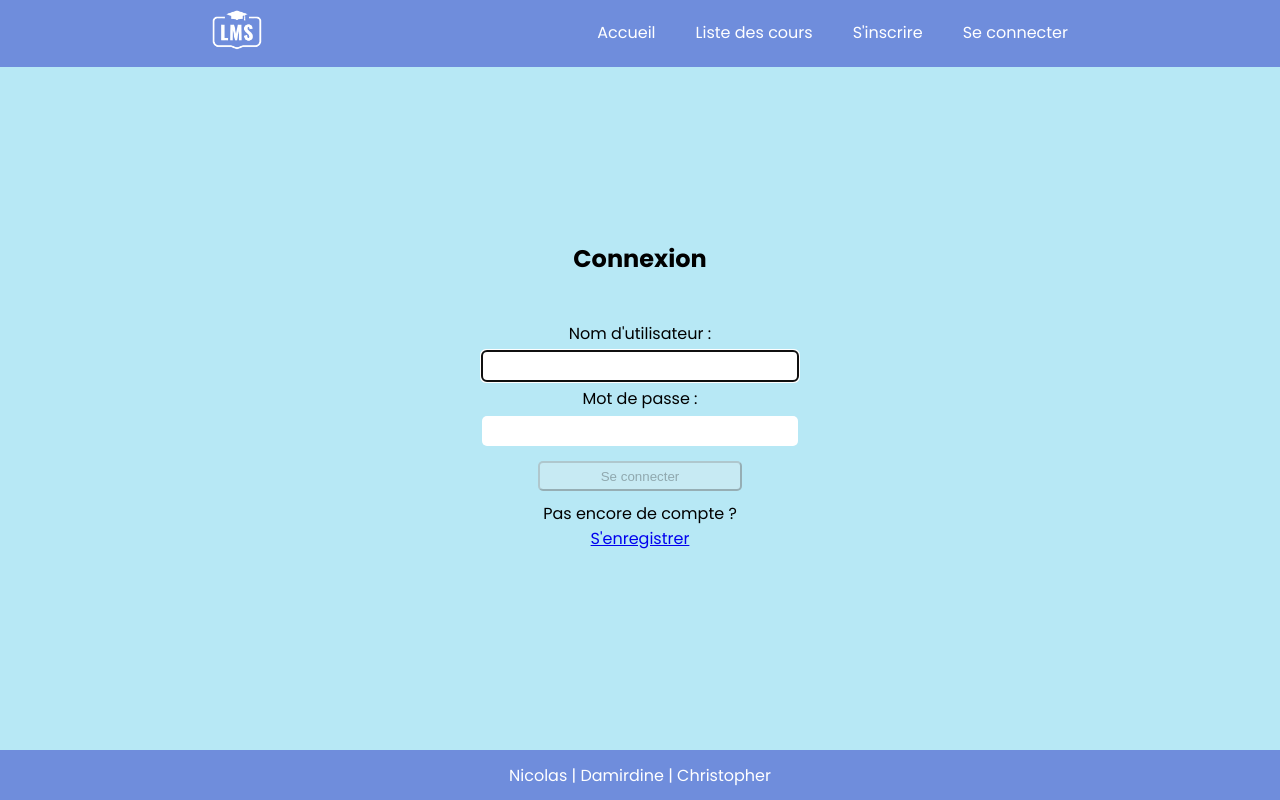
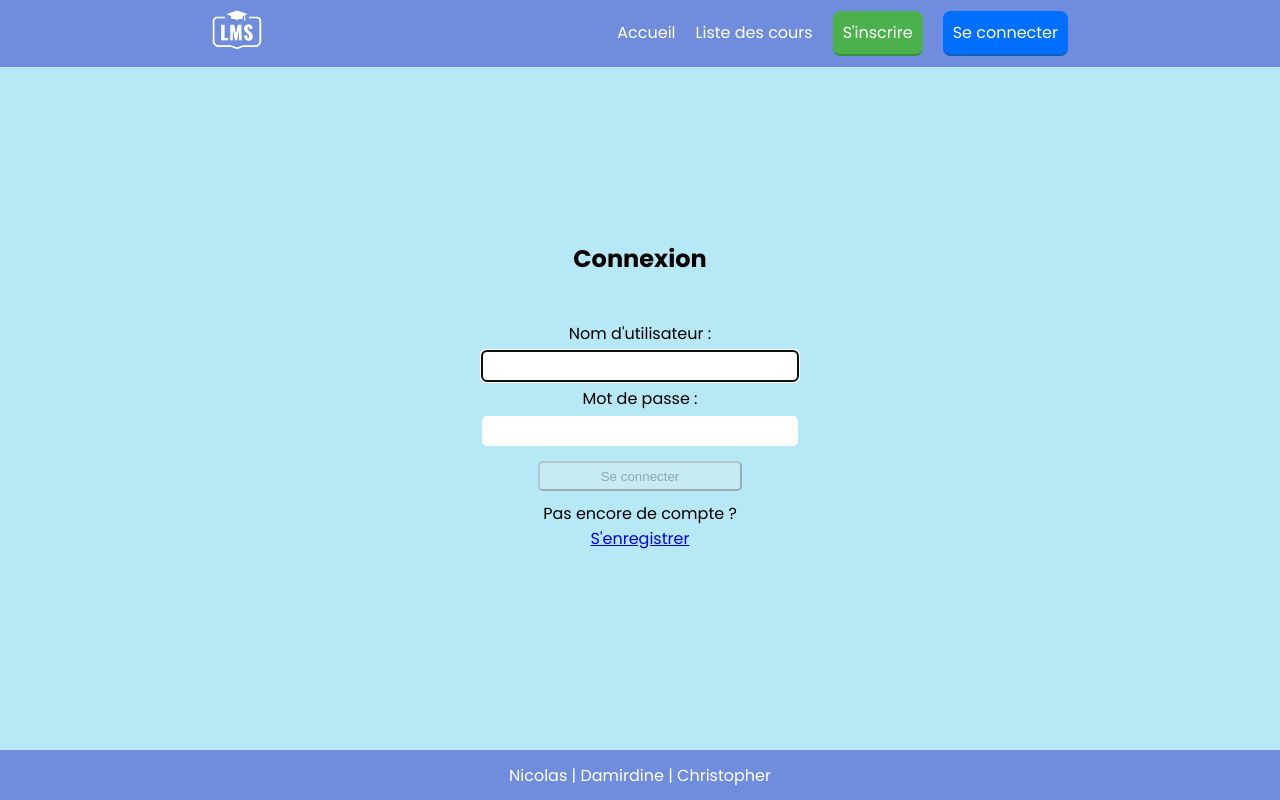
Before and after one commit to ntapiaDev/lms-project, a React (Create React App) app: page /connexion in a window 1280 px wide. Built offline with nearby package versions, Linux system fonts and the light colour scheme.

Commit message:
Style boutons

```diff
--- a/src/components/header.jsx
+++ b/src/components/header.jsx
@@ -39,14 +39,14 @@ export default function Header() {
               <Link to="/cours">Liste des cours</Link>
             </li>
             {!auth.user ?
-              <><li>
-                  <Link to="/inscription">S'inscrire</Link>
+              <><li className="button-inscription">
+                  <Link to="/inscription" >S'inscrire</Link>
                 </li>
-                <li>
+                <li className="button-connexion">
                   <Link to="/connexion">Se connecter</Link>
                 </li>
               </>
-            : <li>
+            : <li className="button-deconnexion">
                 <Link to="/deconnexion">Se déconnecter</Link>
               </li>
             }
--- a/src/css/App.css
+++ b/src/css/App.css
@@ -157,9 +157,6 @@ figure{
   flex-direction: column;
   align-items: center;
 }
-figure img{
-
-}
 
 .cours-content img{
   max-width: 100%;
@@ -178,6 +175,42 @@ figure img{
 .loading{
   font-size: 2em;
 }
+
+.button-inscription a{
+  border-bottom: rgb(60, 143, 60)  2px solid;
+  padding: 10px;
+  border-radius: 8px;
+  background-color: rgb(76, 177, 76) ;
+  transition: 0.5s;
+}
+
+.button-connexion a{
+  border-bottom: rgb(19, 93, 190) 2px solid;
+  padding: 10px;
+  border-radius: 8px;
+  background-color: rgb(0, 110, 255) ;
+  transition: 0.5s;
+}
+.button-deconnexion a{
+  border-bottom: rgb(145, 0, 0) 2px solid;
+  padding: 10px;
+  border-radius: 8px;
+  background-color: rgb(179, 1, 1) ;
+  transition: 0.5s;
+}
+
+
+.button-inscription a:hover{
+  background-color: rgb(95, 204, 95) ;
+}
+.button-connexion a:hover{
+  background-color: rgb(37, 131, 255) ;
+}
+.button-deconnexion a:hover{
+  background-color: rgb(202, 0, 0) ;
+}
+
+
 
 @media screen and (min-width : 768px) {
   .cours-list{
@@ -261,6 +294,7 @@ figure img{
   }
   li{
     padding: 20px;
+    margin-left: -20px;
   }
 
   main{
```
